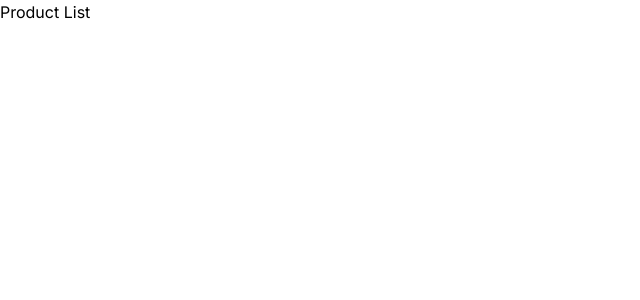
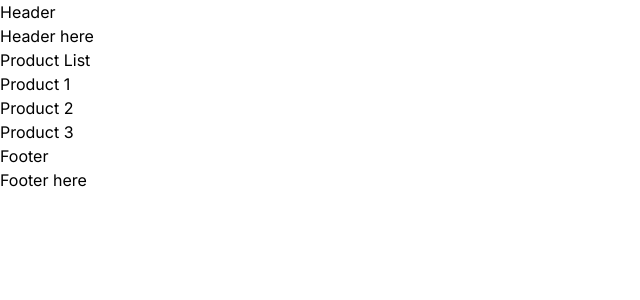
Before and after one commit to kabradshaw1/next-story, a Next.js app: page /products in a window 1280 px wide. Shown: the top 300 px of the page, without its empty margins (0-640 px from the left). Built offline with nearby package versions, Linux system fonts and the light colour scheme.

Commit message:
tutorial

```diff
--- /dev/null
+++ b/app/(auth)/register/forgot-password/page.tsx
@@ -0,0 +1,8 @@
+export default function ForgotPassword() {
+  return (
+    <div>
+      <h1>Forgot Password</h1>
+      <p>Forgot password here</p>
+    </div>
+  )
+}
--- /dev/null
+++ b/app/(auth)/register/page.tsx
@@ -0,0 +1,8 @@
+export default function Register() {
+  return (
+    <div>
+      <h1>Register</h1>
+      <p>Register here</p>
+    </div>
+  )
+}
--- a/app/layout.tsx
+++ b/app/layout.tsx
@@ -3,6 +3,8 @@ import { Inter } from "next/font/google";
 import { ApolloProvider } from '@apollo/client';
 import client from "../utils/client";
 import "./globals.css";
+import Header from "@/component/Header/Header";
+import Footer from "@/component/Footer/Footer";
 
 const inter = Inter({ subsets: ["latin"] });
 
@@ -18,7 +20,11 @@ export default function RootLayout({
 }>) {
   return (
       <html lang="en">
-        <body className={inter.className}>{children}</body>
+        <body className={inter.className}>
+          <Header />
+          {children}
+          <Footer />
+        </body>
       </html>
   );
 }
--- a/app/not-found.tsx
+++ b/app/not-found.tsx
@@ -0,0 +1,8 @@
+export default function NotFound() {
+  return (
+    <div>
+      <h1>404 Not Found</h1>
+      <p>Page not found</p>
+    </div>
+  )
+}
--- a/app/products/page.tsx
+++ b/app/products/page.tsx
@@ -1,8 +1,12 @@
 export default function ProductList() {
   return (
-  <div>
-    <h1>Product List</h1>
-
-  </div>
-)
+    <div>
+      <h1>Product List</h1>
+      <ul>
+        <li>Product 1</li>
+        <li>Product 2</li>
+        <li>Product 3</li>
+      </ul>
+    </div>
+  )
 }
--- a/component/Footer/Footer.tsx
+++ b/component/Footer/Footer.tsx
@@ -0,0 +1,8 @@
+export default function Footer() {
+  return (
+    <div>
+      <h1>Footer</h1>
+      <p>Footer here</p>
+    </div>
+  )
+}
--- a/component/Header/Header.tsx
+++ b/component/Header/Header.tsx
@@ -1,7 +1,8 @@
-const Header: React.FC = () => {
+export default function Header() {
   return (
-    <p>Header</p>
-  );
-};
-
-export default Header;
+    <div>
+      <h1>Header</h1>
+      <p>Header here</p>
+    </div>
+  )
+}
```
Also changed, not shown: 1 other file (tests, documents, lock files or other folders).
